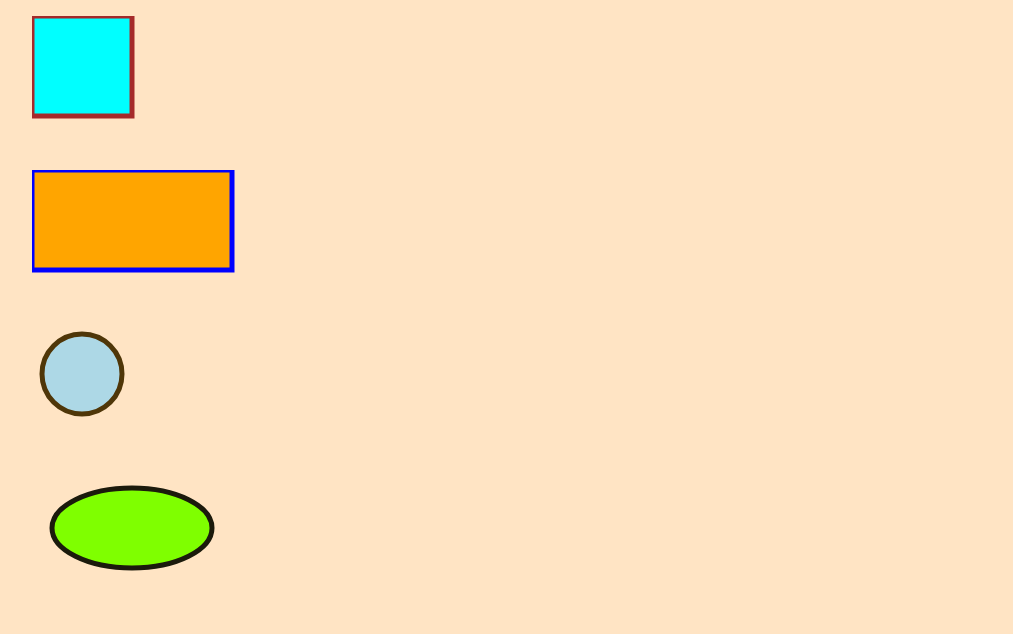
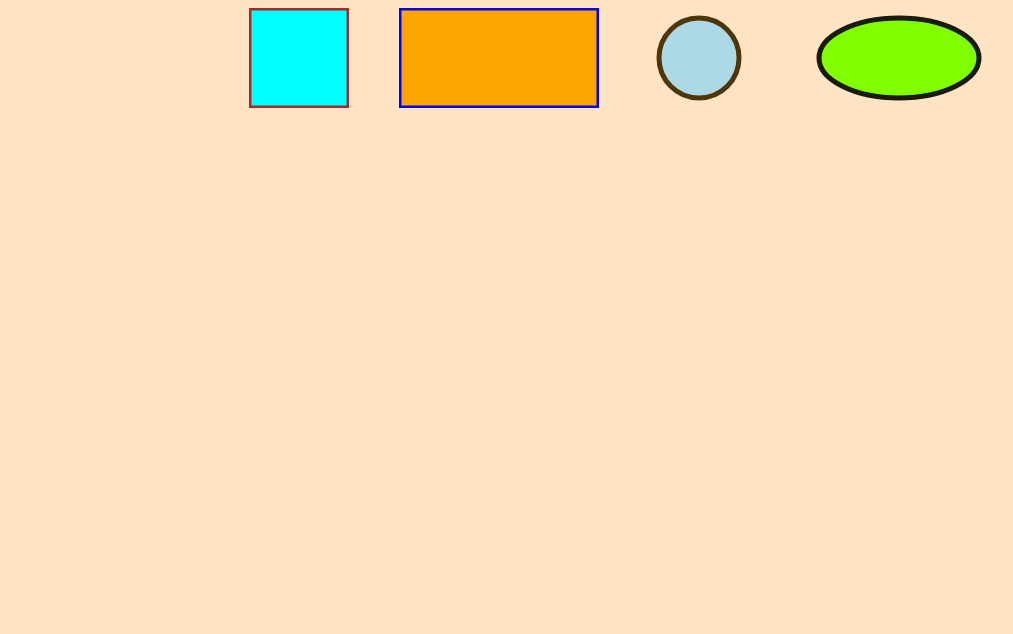
Before and after one commit to Johnny088/FullStack_JavaScript_Part2, a plain HTML site: page index.html in a window 1280 px wide. Shown: the whole page, without its empty margins (16-1029 px from the left). Drawn offline with Linux system fonts and the light colour scheme.

Commit message:
changing layouts

```diff
--- a/index.html
+++ b/index.html
@@ -7,7 +7,7 @@
     <link rel="stylesheet" href="./styles/styles.css" />
   </head>
   <body>
-    <ul>
+    <ul class="content">
       <li>
         <a href="#"
           ><svg class="rect">
--- a/styles/styles.css
+++ b/styles/styles.css
@@ -3,11 +3,24 @@ body {
 }
 ul {
   list-style: none;
+  padding: 0;
+  margin: 0;
 }
+.content {
+  display: flex;
+  justify-content: center;
+  width: 80%;
+  margin: 0 auto;
+  flex-wrap: wrap;
+  gap: 50px;
+}
+
 .rect {
   fill: aqua;
   stroke: brown;
   stroke-width: 5px;
+  width: 100px;
+  height: 100px;
   transition: all 500ms linear;
 }
 .rect:hover,
@@ -22,6 +35,8 @@ ul {
   fill: orange;
   stroke: blue;
   stroke-width: 5px;
+  width: 200px;
+  height: 100px;
   transition: all 500ms linear;
 }
 .rectangle:hover,
@@ -35,6 +50,8 @@ ul {
   fill: lightblue;
   stroke: rgb(79, 54, 8);
   stroke-width: 5px;
+  width: 100px;
+  height: 100px;
   transition: all 500ms linear;
 }
 .circle:hover,
@@ -47,6 +64,8 @@ ul {
   fill: chartreuse;
   stroke: rgb(27, 26, 12);
   stroke-width: 5px;
+  width: 200px;
+  height: 100px;
   transition: all 500ms linear;
 }
 .ellipse:hover,
```
